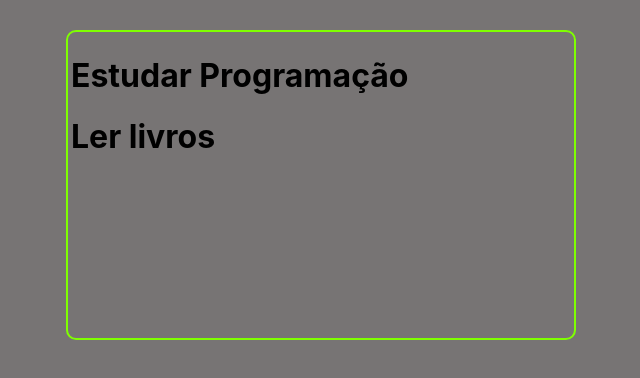
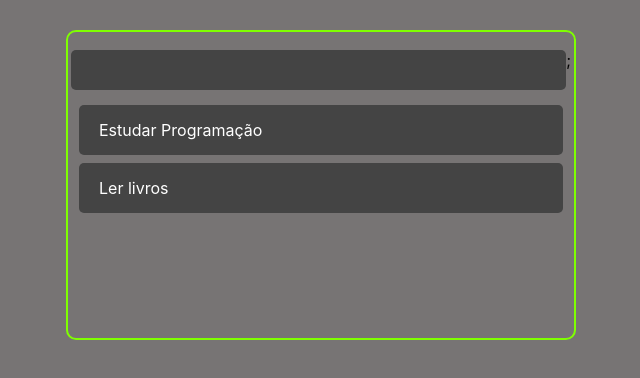
Before and after one commit to juliogfk/projeto-react, a React (Create React App) app: page / in a window 1280 px wide. Shown: the top 378 px of the page, without its empty margins (319-959 px from the left). Built offline with nearby package versions, Linux system fonts and the light colour scheme.

Commit message:
input criado e os arquivos trocados para jsx. Criação de novos arquivos css

```diff
--- a/src/App.js
+++ b/src/App.js
@@ -2,6 +2,7 @@
 
 import Tasks from "./componets/Tasks";
 import "./App.css";
+import AddTask from "./componets/AddTask";
 
 const App = () =>{
   const [tasks, setTasks] = useState([
@@ -20,6 +21,7 @@
   return (
     <>
       <div className="container">
+        <AddTask />
         <Tasks tasks={tasks} />
       </div>
     </>
--- /dev/null
+++ b/src/componets/AddTask.css
@@ -0,0 +1,17 @@
+.add-task-container {
+    margin: 15px 0px;
+    width: 100%;
+    display: flex;
+}
+
+
+.add-task-input{
+    height: 40px;
+    padding: 0 10px;
+    border-radius: 5px;
+    border: none;
+    flex: 2;
+    background-color: #444;
+    color: #eee;
+    font-size: 16px;
+}
--- /dev/null
+++ b/src/componets/AddTask.jsx
@@ -0,0 +1,11 @@
+import React from 'react';
+import './AddTask.css';
+const AddTask = () => {
+    return (
+        <div className='add-task-container'>
+            <input className='add-task-input' type="text" />;
+        </div>
+     );
+};
+
+export default AddTask;
--- /dev/null
+++ b/src/componets/Task.css
@@ -0,0 +1,10 @@
+.task-container {
+    background-color: #444;
+    margin: 8px 8px;
+    padding: 15px 20px;
+    display: flex;
+    border-radius: 5px;
+    justify-content: space-between;
+    color: white;
+    align-items: center;
+}
--- a/src/componets/Task.js
+++ /dev/null
@@ -1,7 +0,0 @@
-import React from 'react';
-
-const Task = ({task}) => {
-    return <h1>{task.title}</h1> ;
-};
-
-export default Task;
--- /dev/null
+++ b/src/componets/Task.jsx
@@ -0,0 +1,9 @@
+import React from 'react';
+
+import './Task.css';
+
+const Task = ({task}) => {
+    return <div className='task-container'>{task.title}</div>;
+};
+
+export default Task;
--- a/src/componets/Tasks.js
+++ b/src/componets/Tasks.jsx
@@ -1,6 +1,7 @@
 import React from "react";
 
 import Task from "./Task";
+
 const Tasks = ({ tasks }) => {
     return(
         <>
```
